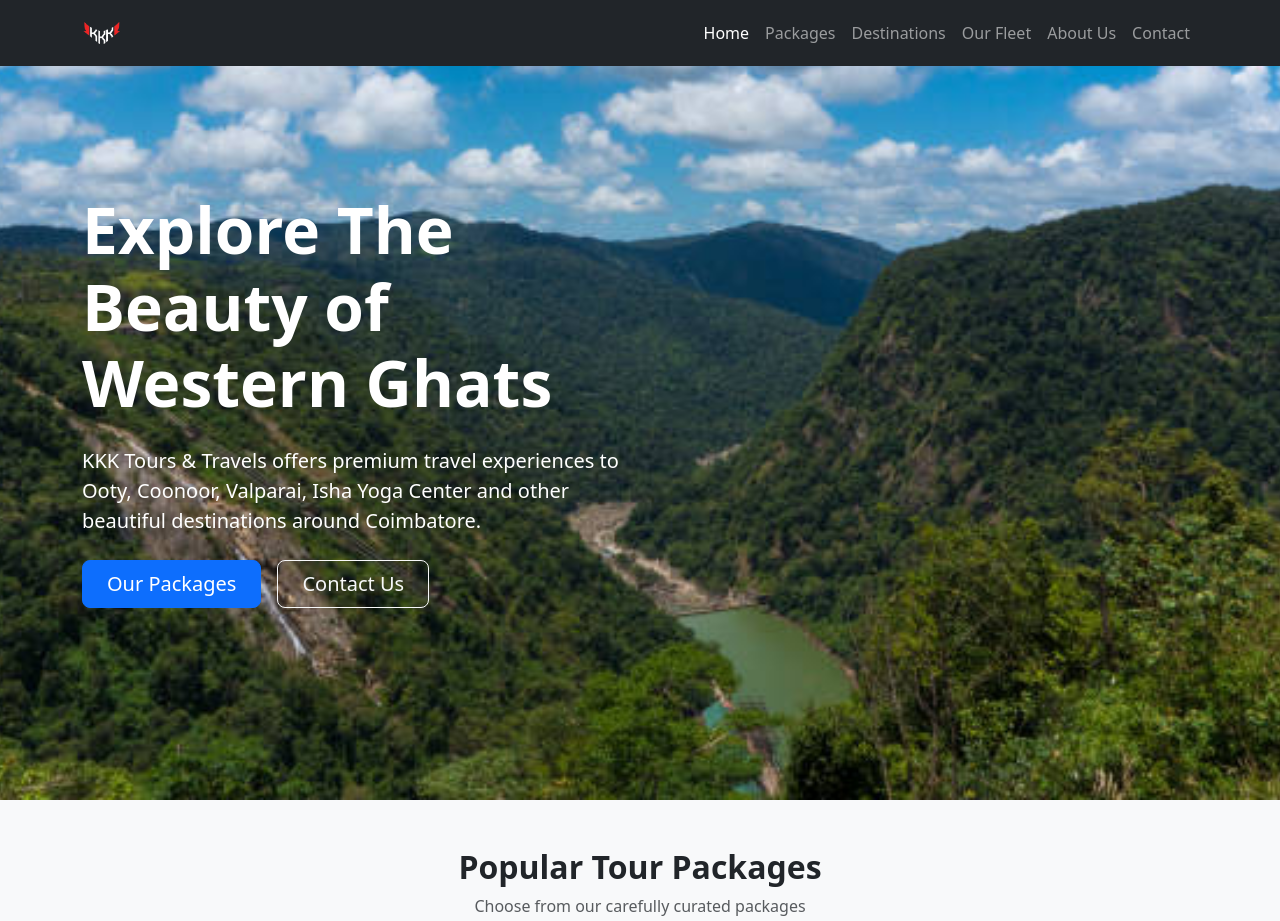
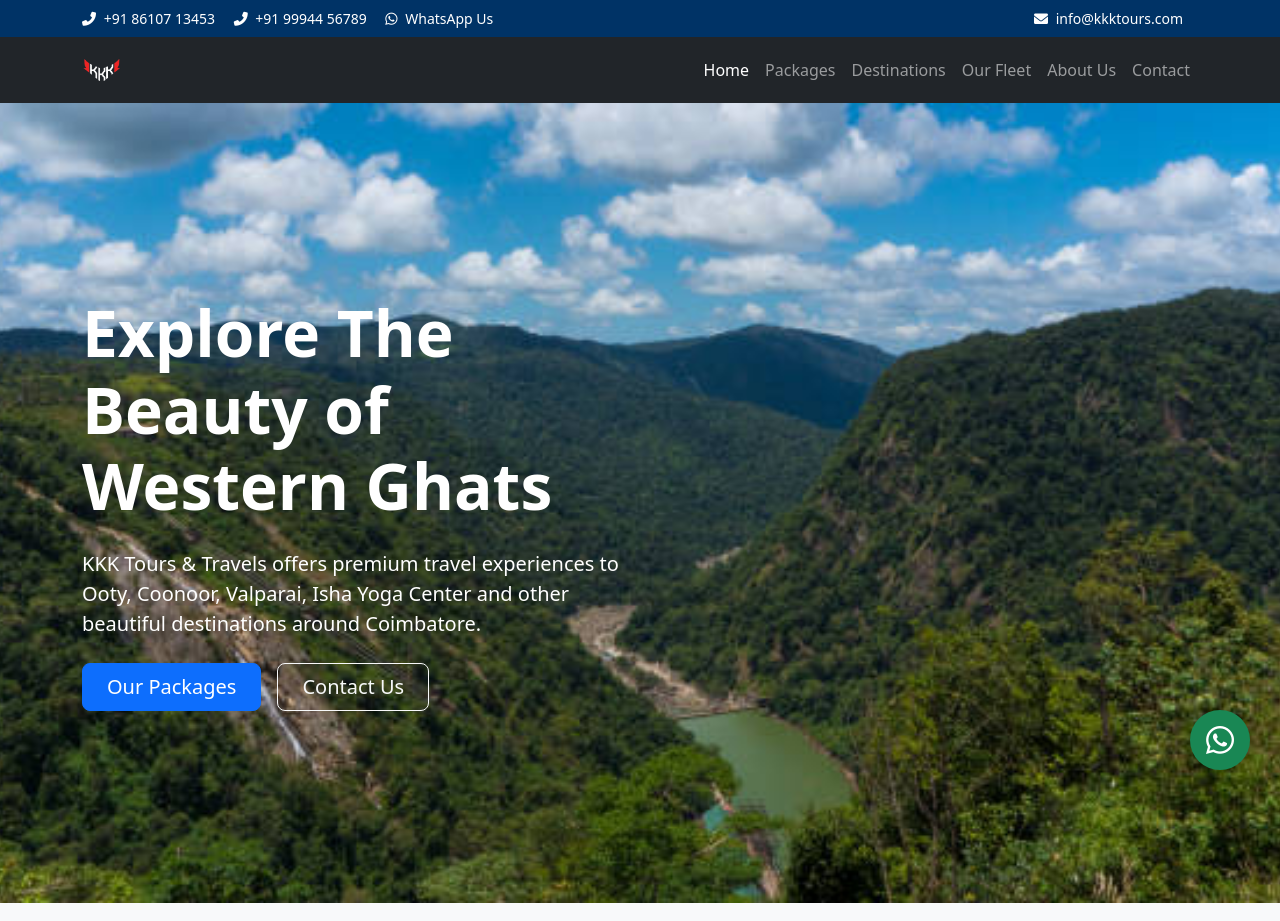
Before and after one commit to vitalizepay/KKK_Tours_Travels, a plain HTML site: page index.html in a window 1280 px wide. Shown: the top 921 px of the page. Drawn offline with nearby package versions, Linux system fonts and the light colour scheme.

Commit message:
new  index.html

```diff
--- a/index.html
+++ b/index.html
@@ -48,6 +48,24 @@
             border-color: var(--primary);
         }
 
+        /* Top contact bar */
+        .top-contact-bar {
+            background-color: var(--secondary);
+            color: white;
+            padding: 8px 0;
+            font-size: 14px;
+        }
+
+        .top-contact-bar a {
+            color: white;
+            text-decoration: none;
+            margin-right: 15px;
+        }
+
+        .top-contact-bar a:hover {
+            color: var(--primary);
+        }
+
         /* Animation classes */
         .fade-in {
             animation: fadeIn 1.5s;
@@ -66,14 +84,61 @@
             from { transform: translateX(-100px); opacity: 0; }
             to { transform: translateX(0); opacity: 1; }
         }
+
+        /* WhatsApp float */
+        .whatsapp-float {
+            position: fixed;
+            bottom: 30px;
+            right: 30px;
+            z-index: 100;
+        }
+
+        .whatsapp-float-content {
+            width: 60px;
+            height: 60px;
+            display: flex;
+            align-items: center;
+            justify-content: center;
+            transition: all 0.3s;
+        }
+
+        .whatsapp-float-content:hover {
+            transform: scale(1.1);
+        }
     </style>
     <link href="https://cdn.jsdelivr.net/npm/bootstrap@5.3.0/dist/css/bootstrap.min.css" rel="stylesheet">
     <link rel="stylesheet" href="https://cdnjs.cloudflare.com/ajax/libs/animate.css/4.1.1/animate.min.css"/>
     <link rel="stylesheet" href="https://cdnjs.cloudflare.com/ajax/libs/font-awesome/6.0.0/css/all.min.css">
+    <!-- Tawk.to script -->
+    <script type="text/javascript">
+        var Tawk_API=Tawk_API||{}, Tawk_LoadStart=new Date();
+        (function(){
+        var s1=document.createElement("script"),s0=document.getElementsByTagName("script")[0];
+        s1.async=true;
+        s1.src='https://embed.tawk.to/YOUR_TAWKTO_ID/default';
+        s1.charset='UTF-8';
+        s1.setAttribute('crossorigin','*');
+        s0.parentNode.insertBefore(s1,s0);
+        })();
+    </script>
 </head>
 <body>
+    <!-- Top Contact Bar -->
+    <div class="top-contact-bar">
+        <div class="container d-flex justify-content-between">
+            <div>
+                <a href="tel:+918610713453"><i class="fas fa-phone-alt me-1"></i> +91 86107 13453</a>
+                <a href="tel:+919994456789"><i class="fas fa-phone-alt me-1"></i> +91 99944 56789</a>
+                <a href="https://wa.me/918610713453" target="_blank"><i class="fab fa-whatsapp me-1"></i> WhatsApp Us</a>
+            </div>
+            <div>
+                <a href="mailto:info@kkktours.com"><i class="fas fa-envelope me-1"></i> info@kkktours.com</a>
+            </div>
+        </div>
+    </div>
+
     <!-- Navigation -->
-    <nav class="navbar navbar-expand-lg navbar-dark bg-dark fixed-top">
+    <nav class="navbar navbar-expand-lg navbar-dark bg-dark sticky-top">
         <div class="container">
             <a class="navbar-brand" href="#">
                 <img src="image2.png" alt="KKK Tours & Travels" height="40">
@@ -94,6 +159,7 @@
         </div>
     </nav>
 
+    <!-- Rest of your HTML content remains the same -->
     <!-- Hero Section -->
     <section class="hero">
         <div class="container">
@@ -454,7 +520,7 @@
                     <div class="mb-4">
                         <h5 class="fw-bold"><i class="fas fa-phone-alt text-primary me-2"></i> Phone</h5>
                         <p><a href="tel:+918610713453">+91 86107 13453</a><br>
-                        <a href="tel:+918098755001">+91 80987 55001</a></p>
+                        <a href="tel:+919994456789">+91 99944 56789</a></p>
                     </div>
                     <div class="mb-4">
                         <h5 class="fw-bold"><i class="fas fa-envelope text-primary me-2"></i> Email</h5>
@@ -469,7 +535,7 @@
                     <div class="social-icons">
                         <a href="#" class="text-decoration-none me-3"><i class="fab fa-facebook-f fa-lg"></i></a>
                         <a href="#" class="text-decoration-none me-3"><i class="fab fa-instagram fa-lg"></i></a>
-                        <a href="#" class="text-decoration-none me-3"><i class="fab fa-whatsapp fa-lg"></i></a>
+                        <a href="https://wa.me/918610713453" class="text-decoration-none me-3"><i class="fab fa-whatsapp fa-lg"></i></a>
                         <a href="#" class="text-decoration-none"><i class="fab fa-youtube fa-lg"></i></a>
                     </div>
                 </div>
```
